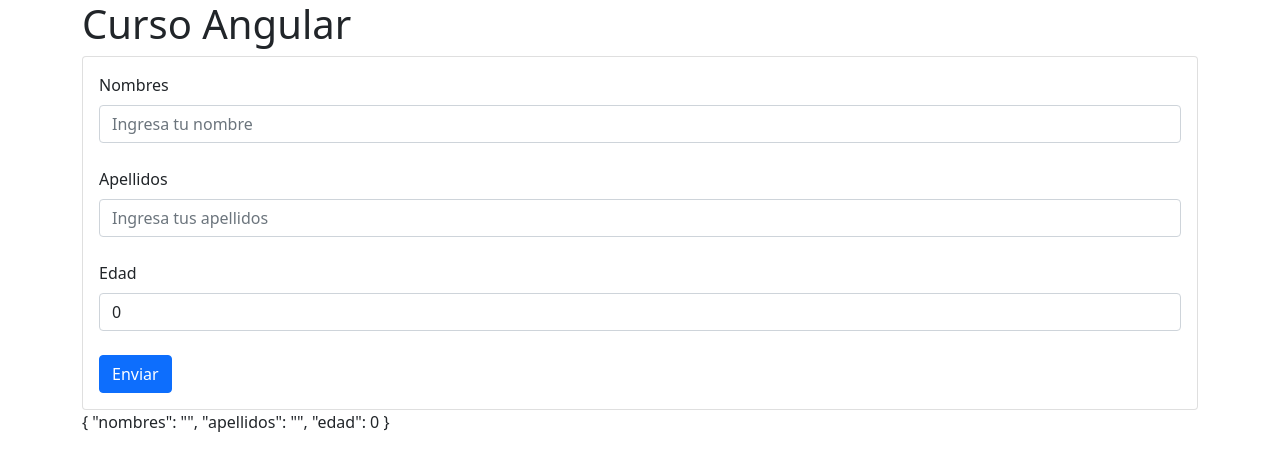
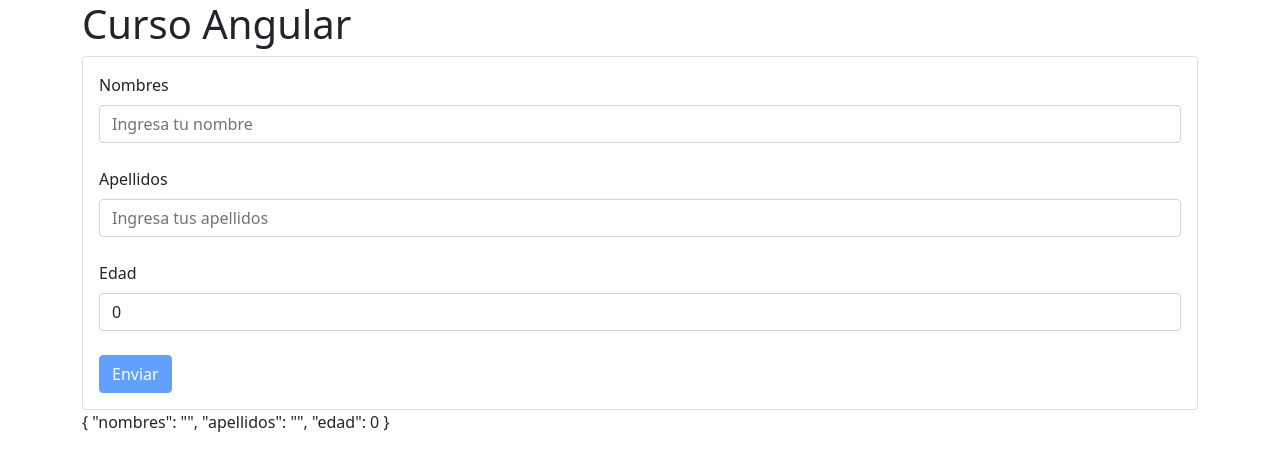
Before and after one commit to jhonatanhuaman76/curso_angular, an Angular app: page / in a window 1280 px wide. Shown: the top 470 px of the page. Built offline with nearby package versions, Linux system fonts and the light colour scheme.

Commit message:
Estado de formularios

```diff
--- a/src/app/formulario-plantilla/formulario-plantilla.component.html
+++ b/src/app/formulario-plantilla/formulario-plantilla.component.html
@@ -1,6 +1,6 @@
 <div class="card">
   <div class="card-body">
-    <form (ngSubmit)="procesar()">
+    <form (ngSubmit)="procesar()" #formContact="ngForm">
 
       <div>
         <label for="nombres" class="form-label">Nombres</label>
@@ -32,7 +32,7 @@
         </div>
       </div>
 
-      <button class="btn btn-primary mt-4">Enviar</button>
+      <button class="btn btn-primary mt-4" [disabled]="formContact.invalid">Enviar</button>
 
     </form>
   </div>
```
